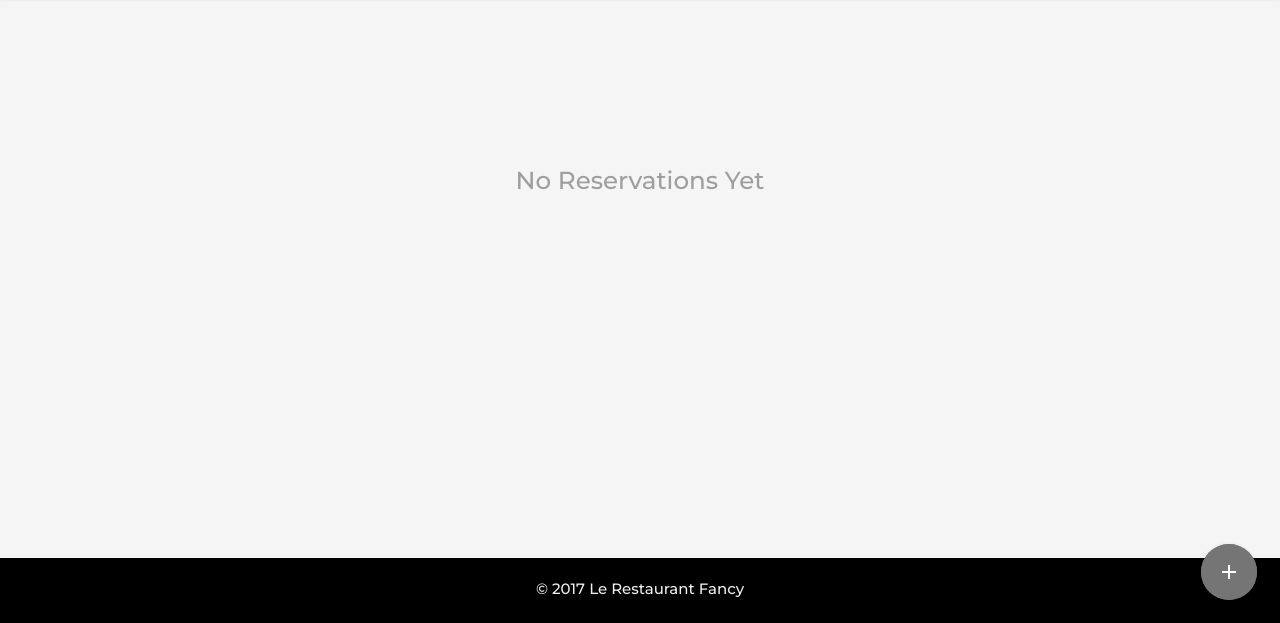
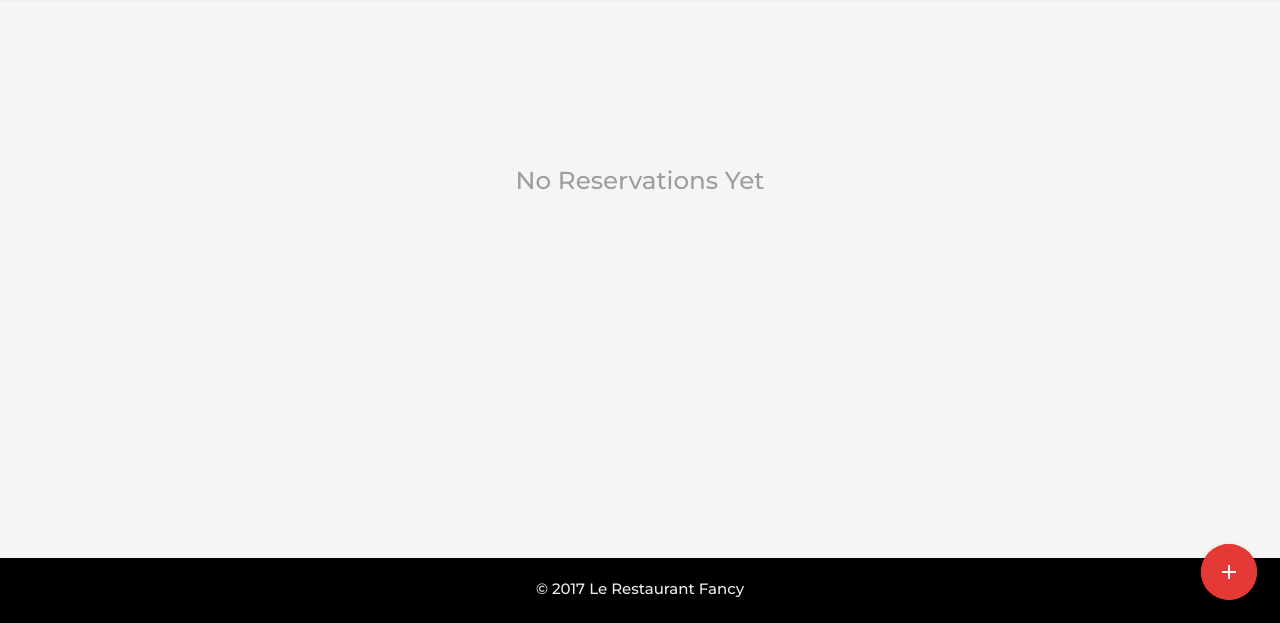
Before and after one commit to alankemsley/restaurant, a website: page index.html in a window 1280 px wide. Shown: the part 177-800 px from the top of the page. Drawn offline with nearby package versions, Linux system fonts and the light colour scheme; some packages are replaced by stand-ins of ours.

Commit message:
Change button color

```diff
--- a/index.html
+++ b/index.html
@@ -67,7 +67,7 @@
 
 		<!-- FLOATING ACTION BUTTON -->
 		<div id="reservation-button" class="fixed-action-btn hover-to-toggle">
-			<a id="button-link" class="btn-floating waves-effect waves-light pulse btn-large grey darken-1 modal-trigger btn tooltipped" data-position="left" data-delay="50" data-tooltip="Make New Reservation" href="#reservation-modal"><i class="material-icons">add</i></a>
+			<a id="button-link" class="btn-floating waves-effect waves-light pulse btn-large red darken-1 modal-trigger btn tooltipped" data-position="left" data-delay="50" data-tooltip="Make New Reservation" href="#reservation-modal"><i class="material-icons">add</i></a>
 		</div>
 
 	</main>
```
